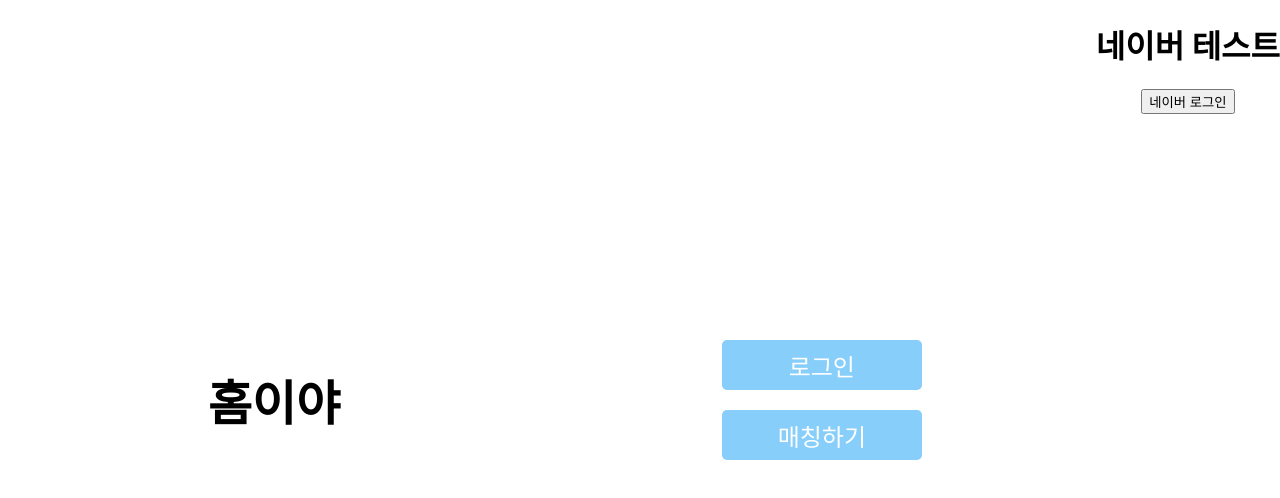
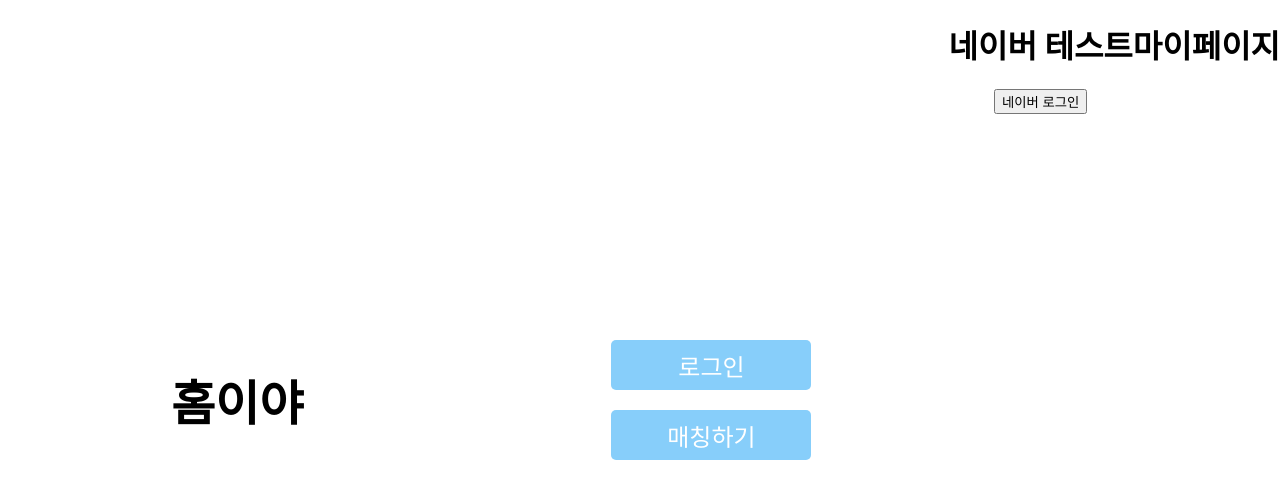
Before and after one commit to Never-Say-Die-A207/WhoAreYou, a React (Create React App) app in the folder S11P12A207-webrtc/frontend/: page / in a window 1280 px wide. Shown: the top 498 px of the page. Built offline with nearby package versions, Linux system fonts and the light colour scheme.

Commit message:
feat mypage

```diff
--- a/S11P12A207-webrtc/frontend/src/pages/Home.js
+++ b/S11P12A207-webrtc/frontend/src/pages/Home.js
@@ -1,6 +1,7 @@
 import React, { useState } from 'react';
 import Login from './Login';
 import Naver from './Naver';
+import Mypage from './Mypage';
 import './Modal.css';
 import { useNavigate } from 'react-router-dom';
 
@@ -68,6 +69,9 @@ const Home = () => {
             <div>
                 <Naver />
             </div>
+            <div>
+                <Mypage />
+            </div>
         </div>
     );
 };
--- /dev/null
+++ b/S11P12A207-webrtc/frontend/src/pages/Mypage.js
@@ -0,0 +1,34 @@
+import React from 'react';
+import { useEffect, useState } from 'react';
+import { useNavigate } from 'react-router-dom';
+import api from '../api/api';
+
+
+
+const Mypage = () => {
+const [ userData, setUserData ] = useState(null);
+const [ friends, setFriends ] = useState(null);
+
+    useEffect(() => {
+            try {
+                const response = api.get(`/${userId}`);
+                setUserData(response.data);
+            } catch (error) {
+                console.error('userData error:', error);
+            };
+            try {
+                const response = api.get(`/friend/list/${userId}`);
+                setFriends(response.data);
+            } catch (error) {
+                console.error('friends error:', error);
+            };
+    }, []);
+
+    return (
+        <div>
+            <h1>마이페이지</h1>
+        </div>
+    );
+};
+
+export default Mypage;
```
